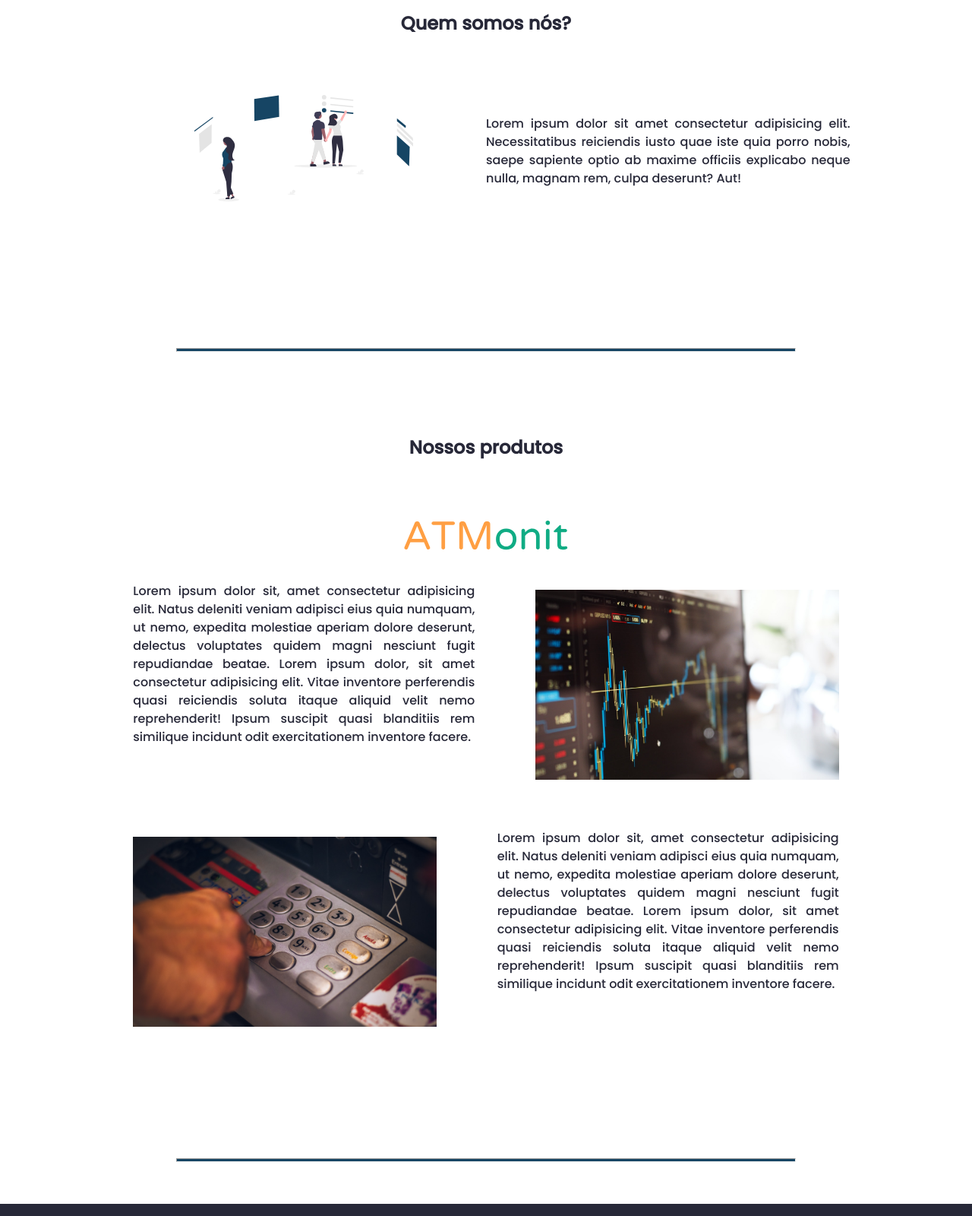
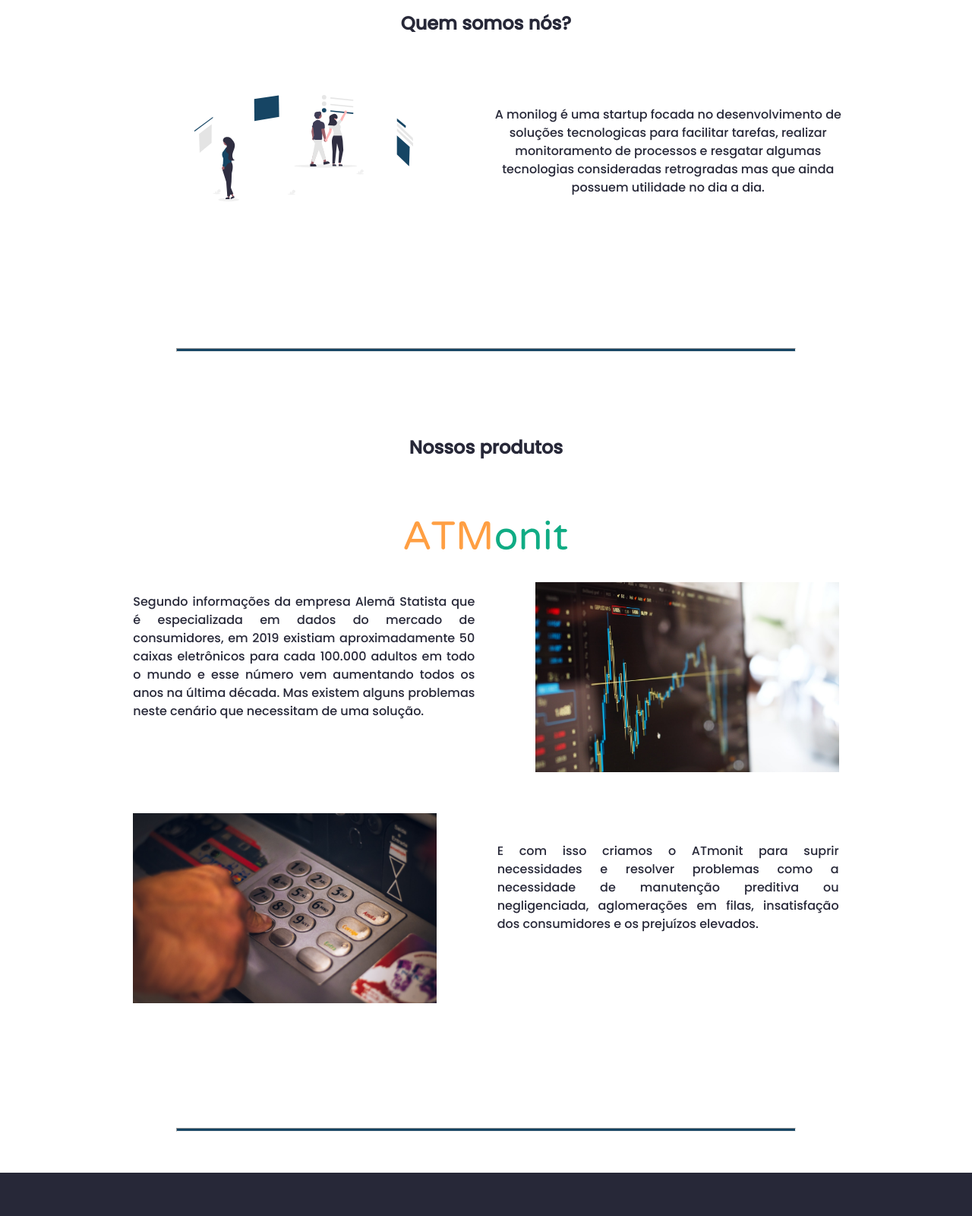
Before and after one commit to abnerlucss/monilog, a plain HTML site: page index.html in a window 1280 px wide. Shown: the part 880-2480 px from the top of the page at 76% size. Drawn offline with Linux system fonts and the light colour scheme.

Commit message:
Adicionando os textos do site

```diff
--- a/css/style-contact.css
+++ b/css/style-contact.css
@@ -1,6 +1,7 @@
 .contact-form {
     color: var(--white);
     min-width: 300px;
+    border-radius: 5px;
     width: 50%;
     min-height: 600px;
     background-color: var(--darker-blue-color);
@@ -24,12 +25,13 @@
     min-width: 220px;
     color: var(--white);
     width: 60%;
+    border-radius: 3px;
 }
 
 .contact-form-input {
     width: 100%;
     height: 40px;
-    border-radius: 2px;
+    border-radius: 3px;
     border: none;
     padding: .2% 3%;
 }
@@ -57,7 +59,7 @@
     padding: 10px 30px;
     background-color: var(--secondary-color);
     border: none;
-    border-radius: 2px;
+    border-radius: 3px;
     transition: .2s;
 }
 
--- a/css/style-home.css
+++ b/css/style-home.css
@@ -26,6 +26,11 @@
 
 /* Definição padrão para todos os elementos */
 
+html, body {
+  max-width: 100%;
+  overflow-x: hidden;
+}
+
 * {
   margin: 0;
   padding: 0;
@@ -37,10 +42,6 @@
   user-select: none;
 }
 
-html, body {
-  max-width: 100%;
-  overflow-x: hidden;
-}
 /* Nav */
 
 nav a {
--- a/index.html
+++ b/index.html
@@ -65,6 +65,8 @@
     </section>
   </div>
 
+
+
   <div class="container">
     <section id="about_us_section" class="about-us">
       <h2 class="section-title">Quem somos nós?</h2>
@@ -77,16 +79,14 @@
 
         </div>
 
-        <p class="about-us-txt">
-          Lorem ipsum dolor sit amet consectetur adipisicing elit. Necessitatibus
-          reiciendis
-          iusto quae iste quia porro nobis, saepe sapiente optio ab maxime officiis explicabo neque nulla, magnam rem,
-          culpa deserunt? Aut!</p>
+        <p>A monilog é uma startup focada no desenvolvimento de soluções tecnologicas para facilitar tarefas, realizar monitoramento de processos e resgatar algumas tecnologias consideradas retrogradas mas que ainda possuem utilidade no dia a dia.</p>
 
       </div>
 
 
     </section>
+
+
 
     <hr class="line">
 
@@ -96,29 +96,14 @@
       <img class="atmonit-img" src="./img/atmonit.svg" alt="">
 
       <div class="product-box">
-        <p class="info-text">Lorem ipsum dolor sit, amet consectetur adipisicing elit. Natus deleniti veniam adipisci
-          eius
-          quia numquam, ut nemo, expedita molestiae aperiam dolore deserunt, delectus voluptates quidem magni nesciunt
-          fugit
-          repudiandae beatae. Lorem ipsum dolor, sit amet consectetur adipisicing elit. Vitae inventore perferendis
-          quasi
-          reiciendis soluta itaque aliquid velit nemo reprehenderit! Ipsum suscipit quasi blanditiis rem similique
-          incidunt
-          odit exercitationem inventore facere.</p>
+        <p class="info-text">Segundo informações da empresa Alemã Statista que é especializada em dados do mercado de consumidores, em 2019 existiam aproximadamente 50 caixas eletrônicos para cada 100.000 adultos em todo o mundo e esse número vem aumentando todos os anos na última década.
+          Mas existem alguns problemas neste cenário   que necessitam de uma solução. </p>
         <div class="product-box-img"></div>
       </div>
 
       <div class="product-box reverse">
         <div class="product-box-img"></div>
-        <p class="info-text">Lorem ipsum dolor sit, amet consectetur adipisicing elit. Natus deleniti veniam adipisci
-          eius
-          quia numquam, ut nemo, expedita molestiae aperiam dolore deserunt, delectus voluptates quidem magni nesciunt
-          fugit
-          repudiandae beatae. Lorem ipsum dolor, sit amet consectetur adipisicing elit. Vitae inventore perferendis
-          quasi
-          reiciendis soluta itaque aliquid velit nemo reprehenderit! Ipsum suscipit quasi blanditiis rem similique
-          incidunt
-          odit exercitationem inventore facere.</p>
+        <p class="info-text">E com isso criamos o ATmonit para suprir necessidades e resolver problemas como a necessidade de manutenção preditiva ou negligenciada, aglomerações em filas, insatisfação dos consumidores e os prejuízos elevados.</p>
       </div>
 
     </section>
@@ -238,6 +223,9 @@
   </div>
 
 
+  <hr class="line">
+
+
   <div class="container">
     <section id="contact_section">
       <form class="contact-form" action="https://api.staticforms.xyz/submit" method="post">
```
Also changed, not shown: login.html (deleted, +0 -29 lines).
